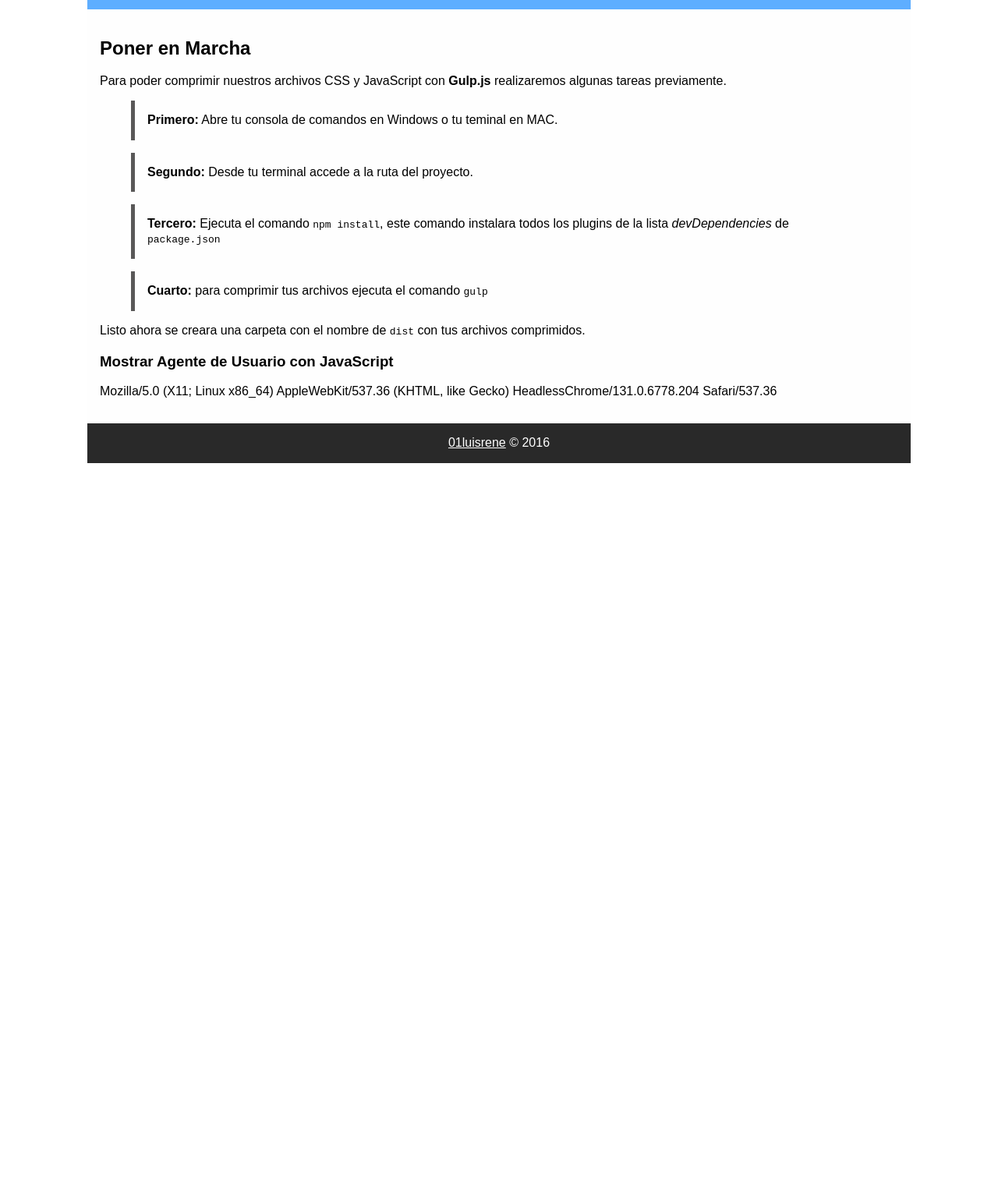
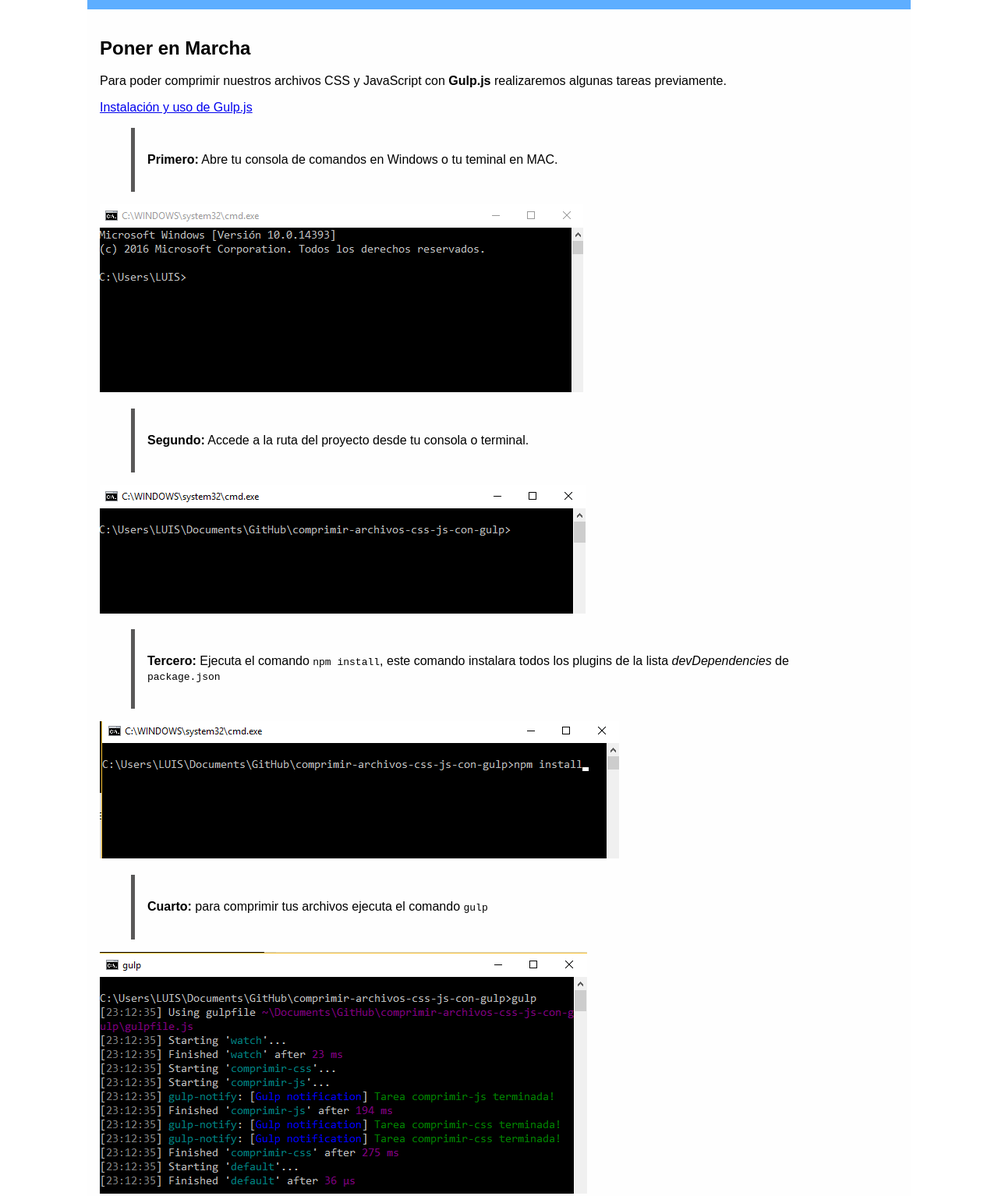
Before and after one commit to 01luisrene/comprimir-archivos-css-js-con-gulp, a website: page index.html in a window 1280 px wide. Shown: the part 100-1634 px from the top of the page at 78% size. Before the commit the page ends 800 px from the top, so only its background shows below. Drawn offline with Linux system fonts and the light colour scheme; files that its build step writes are made by us from their sources.

Commit message:
Comprimir archivos CSS y JavaScript con Gulp.js
v2

```diff
--- a/index.html
+++ b/index.html
@@ -34,17 +34,34 @@
 	 		<h2>Poner en Marcha</h2>
 	 		<p>Para poder comprimir nuestros archivos CSS y JavaScript con <strong>Gulp.js</strong> realizaremos algunas tareas previamente.</p>
 
-	 		<blockquote><b>Primero:</b> Abre tu consola de comandos en Windows o tu teminal en MAC.</blockquote>
-	 		<blockquote><b>Segundo:</b> Desde tu terminal accede a la ruta del proyecto.</blockquote>
-	 		<blockquote><b>Tercero:</b> Ejecuta el comando <code>npm install</code>, este comando instalara todos los plugins de la lista <em>devDependencies</em> de <code>package.json</code></blockquote>
+			<p><a href="https://01luisrene.com/automatizando-tareas-con-gulp/" target="_blank">Instalación y uso de Gulp.js</a></p>
 
-	 		<blockquote><b>Cuarto:</b> para comprimir tus archivos ejecuta el comando <code>gulp</code></blockquote>
+
+	 		<blockquote>
+	 		<p><b>Primero:</b> Abre tu consola de comandos en Windows o tu teminal en MAC.</p>
+	 		</blockquote>
+	 		<img src="images/cmd.png" alt="Imagen de CMD">
+
+	 		<blockquote>
+	 		<p><b>Segundo:</b> Accede a la ruta del proyecto desde tu consola o terminal.</p>
+	 		</blockquote>
+			<img src="images/acceder_desde_cmd.png" alt="Imagen Acceder al proyecto desde el CMD">
+
+	 		<blockquote>
+	 		<p><b>Tercero:</b> Ejecuta el comando <code>npm install</code>, este comando instalara todos los plugins de la lista <em>devDependencies</em> de <code>package.json</code></p>
+	 		</blockquote>
+	 		<img src="images/npm_install.png" alt="Imagen instalar los plugins">
+
+	 		<blockquote>
+	 		<p><b>Cuarto:</b> para comprimir tus archivos ejecuta el comando <code>gulp</code></p>
+	 		</blockquote>
+	 		<img src="images/comando_gulp.png" alt="Imagen comando gulp">
 
 	 		<p>Listo ahora se creara una carpeta con el nombre de <kbd>dist</kbd> con tus archivos comprimidos.</p>
 	 	</section>
 		<section>
 			<h3>Mostrar Agente de Usuario con JavaScript</h3>
-			<p id="user-agent"></p>
+			<p id="user-agent">Aquí se mostrara el agente de usuario web.</p>
 		</section>
 	</main>
 	<footer>
```
Also changed, not shown: gulpfile.js (+5 -4 lines), README.md (added), images/acceder_desde_cmd.png (added), images/cmd.png (added), images/comando_gulp.png (added), images/npm_install.png (added).
